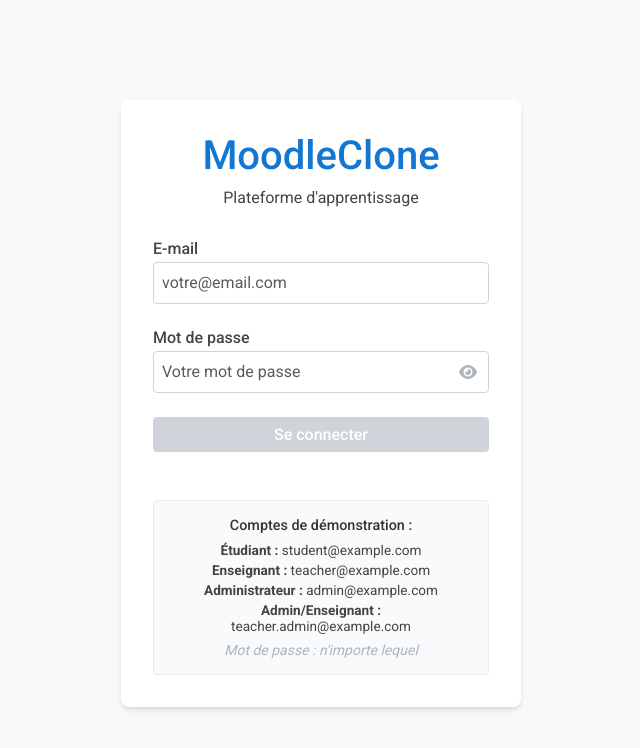
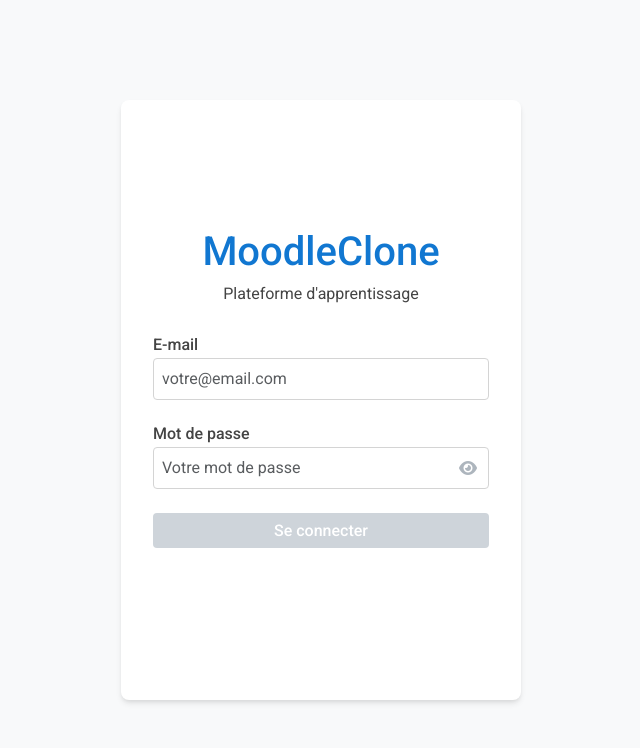
Before and after one commit to NaNoMelo/WE4B, an Angular app in the folder app/: page /login in a window 1280 px wide. Shown: the top 748 px of the page, without its empty margins (319-959 px from the left). Built offline with nearby package versions, Linux system fonts and the light colour scheme; no server answers.

Commit message:
Show mock accounts to user only when using mock data

```diff
--- a/app/src/app/login/login.html
+++ b/app/src/app/login/login.html
@@ -37,7 +37,7 @@
     </button>
   </form>
 
-  <div class="login-footer">
+  <div *ngIf="mockData" class="login-footer">
     <div class="demo-accounts">
       <h4>Comptes de démonstration :</h4>
       <p><strong>Étudiant :</strong> student&#64;example.com</p>
--- a/app/src/app/login/login.ts
+++ b/app/src/app/login/login.ts
@@ -4,6 +4,7 @@ import { CommonModule } from '@angular/common';
 import { Router } from '@angular/router';
 import { AuthService } from '../services/auth.service';
 import { LoginRequest } from '../models/api.models';
+import { environment } from '../../environments/environment';
 
 @Component({
   selector: 'app-login',
@@ -16,6 +17,7 @@ export class Login {
   protected hidePassword: boolean = true;
   protected isLoading: boolean = false;
   protected errorMessage: string = '';
+  protected mockData: boolean = environment.useMockData; // Show mock data info if enabled
 
   constructor(
     private authService: AuthService,
```
